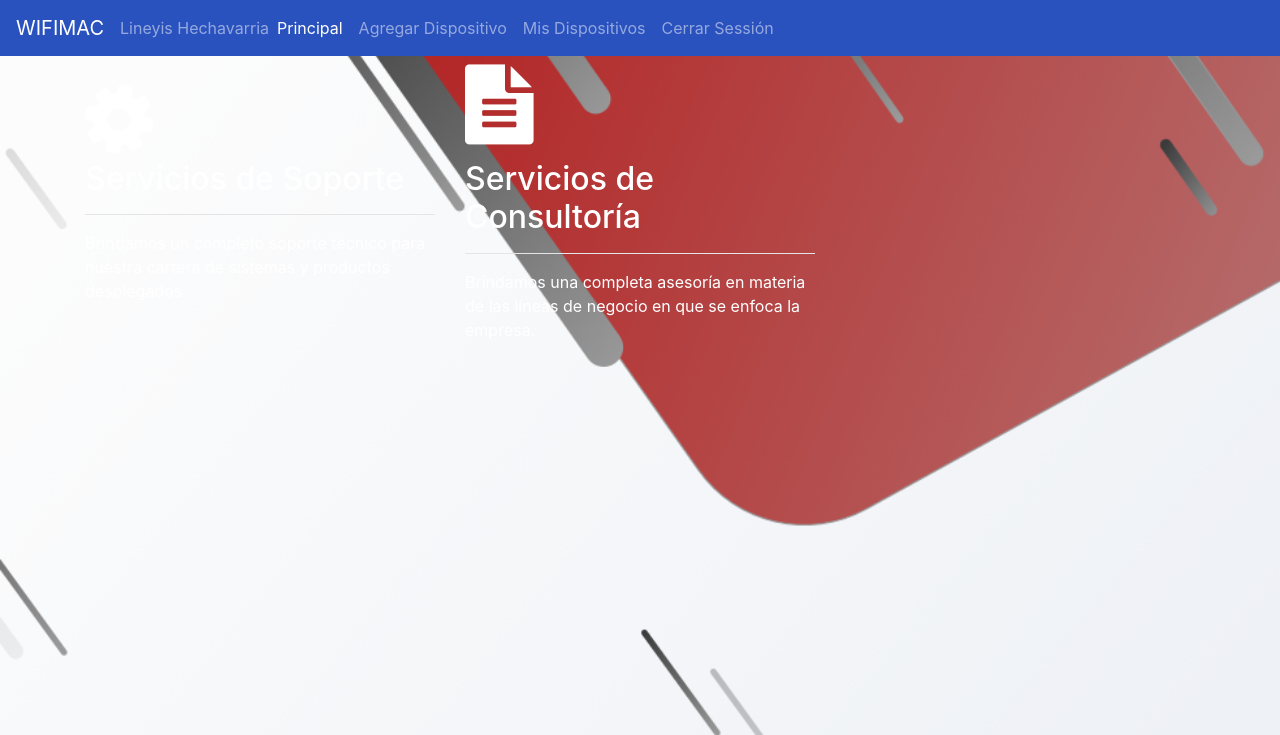
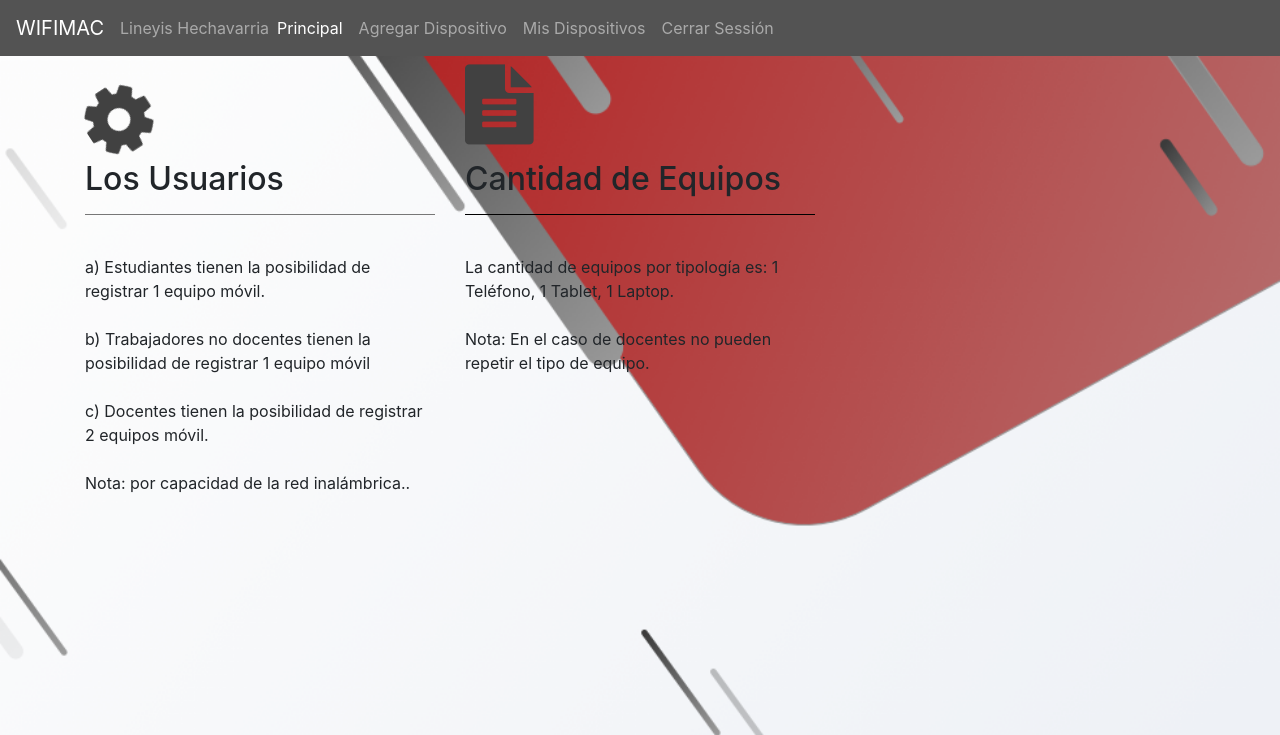
Before and after one commit to risalgue/wifimac, a CodeIgniter app: the page made by application/views/user_profile.php in a window 1280 px wide. Shown: the top 735 px of the page. Run offline with CodeIgniter, Linux system fonts and the light colour scheme; a user stored in the database is signed in.

Commit message:
last changes

```diff
--- a/application/views/add_device.php
+++ b/application/views/add_device.php
@@ -20,7 +20,7 @@
   <body>
 
   <!-- Navigation Bar -->
-    <nav class="navbar navbar-expand-lg navbar-dark" style="background-color: #2a52be;">
+    <nav class="navbar navbar-expand-lg navbar-dark" style="background-color: #535353;">
         <a class="navbar-brand text-white">WIFIMAC</a>
         <span class="navbar-text">
             <?php echo $this->session->userdata('user_name');?>
--- a/application/views/mydevices.php
+++ b/application/views/mydevices.php
@@ -20,7 +20,7 @@
   <body>
 
   <!-- Navigation Bar -->
-    <nav class="navbar navbar-expand-lg navbar-dark" style="background-color: #2a52be;">
+    <nav class="navbar navbar-expand-lg navbar-dark" style="background-color: #535353;">
         <a class="navbar-brand text-white">WIFIMAC</a>
         <span class="navbar-text">
             <?php echo $this->session->userdata('user_name');?>
--- a/application/views/user_profile.php
+++ b/application/views/user_profile.php
@@ -21,7 +21,7 @@
   </head>
   <body>
  <!-- <div class="navbar-wrapper"> -->
-    <nav class="navbar navbar-expand-lg navbar-dark" style="background-color: #2a52be;">
+    <nav class="navbar navbar-expand-lg navbar-dark" style="background-color: #535353;">
         <a class="navbar-brand text-white">WIFIMAC</a>
         <span class="navbar-text">
             <?php echo $this->session->userdata('user_name');?>
@@ -68,11 +68,16 @@
           <div class="region region-preface-first">
             <div id="block-block-2" class="block block-block">
               <div class="content">
-                <i class="fa fa-gear fa-5x wow bounce animated fa-2x animated text-white align-content-center" style="visibility: visible; animation-duration: 2500ms; animation-iteration-count: infinite; animation-name: spin;" data-wow-iteration="infinite" data-wow-duration="2500ms "></i>
-                <h2 class="h2-preface text-white">Servicios de Soporte</h2>
-                <hr id="preface" style="background-color: #ffffff">
+                <i class="fa fa-gear fa-5x wow bounce animated fa-2x animated text-black align-content-center" style="visibility: visible; animation-duration: 2500ms; animation-iteration-count: infinite; animation-name: spin;color: #414141;" data-wow-iteration="infinite" data-wow-duration="2500ms "></i>
+                <h2 class="h2-preface text-black">Los Usuarios</h2>
+                <hr id="preface" style="background-color: #858585">
                 <div class="service-desc">
-                  <p class="text-white" style="margin-top: 15px;">Brindamos un completo soporte técnico para nuestra cartera de sistemas y productos desplegados.</p>
+                  <p class="text-black" style="margin-top: 15px;text">
+                    <br>a) Estudiantes tienen la posibilidad de registrar 1 equipo móvil.</br>
+                    <br> b) Trabajadores no docentes tienen la posibilidad de registrar 1 equipo móvil</br>
+                    <br> c) Docentes tienen la posibilidad de registrar 2 equipos móvil. </br>
+                    <br>Nota: por capacidad de la red inalámbrica..</br>
+                  </p>
                 </div>
               </div>
             </div>
@@ -84,12 +89,15 @@
               <div class="content">
                 <div class="service-box">
                   <div class="service-icon">
-                    <i class="fa fa-file-text fa-5x wow bounce animated fa-2x animated text-white" style="visibility: visible; animation-duration: 1500ms; animation-iteration-count: infinite; animation-name: bounce;" data-wow-iteration="infinite" data-wow-duration="1500ms "></i>
+                    <i class="fa fa-file-text fa-5x wow bounce animated fa-2x animated text-black" style="visibility: visible; animation-duration: 1500ms; animation-iteration-count: infinite; animation-name: bounce;color: #414141;" data-wow-iteration="infinite" data-wow-duration="1500ms "></i>
                   </div>
-                  <h2 class="h2-preface text-white">Servicios de Consultoría</h2>
-                  <hr id="preface" style="background-color: #ffffff">
+                  <h2 class="h2-preface text-black">Cantidad de Equipos</h2>
+                  <hr id="preface" style="background-color: #000000">
                   <div class="service-desc">
-                    <p class="text-white" style="margin-top: 15px;">Brindamos una completa asesoría en materia de las líneas de negocio en que se enfoca la empresa.</p>
+                    <p class="text-black" style="margin-top: 15px;">
+                      <br>La cantidad de equipos por tipología es: 1 Teléfono, 1 Tablet, 1 Laptop.</br>
+                      <br>Nota: En el caso de docentes no pueden repetir el tipo de equipo.</br>
+                    </p>
                   </div>
                 </div>
               </div>
```
Also changed, not shown: application/views/all_devices.php (+10 -3 lines), application/views/stadistics.php (+42 -6 lines).
